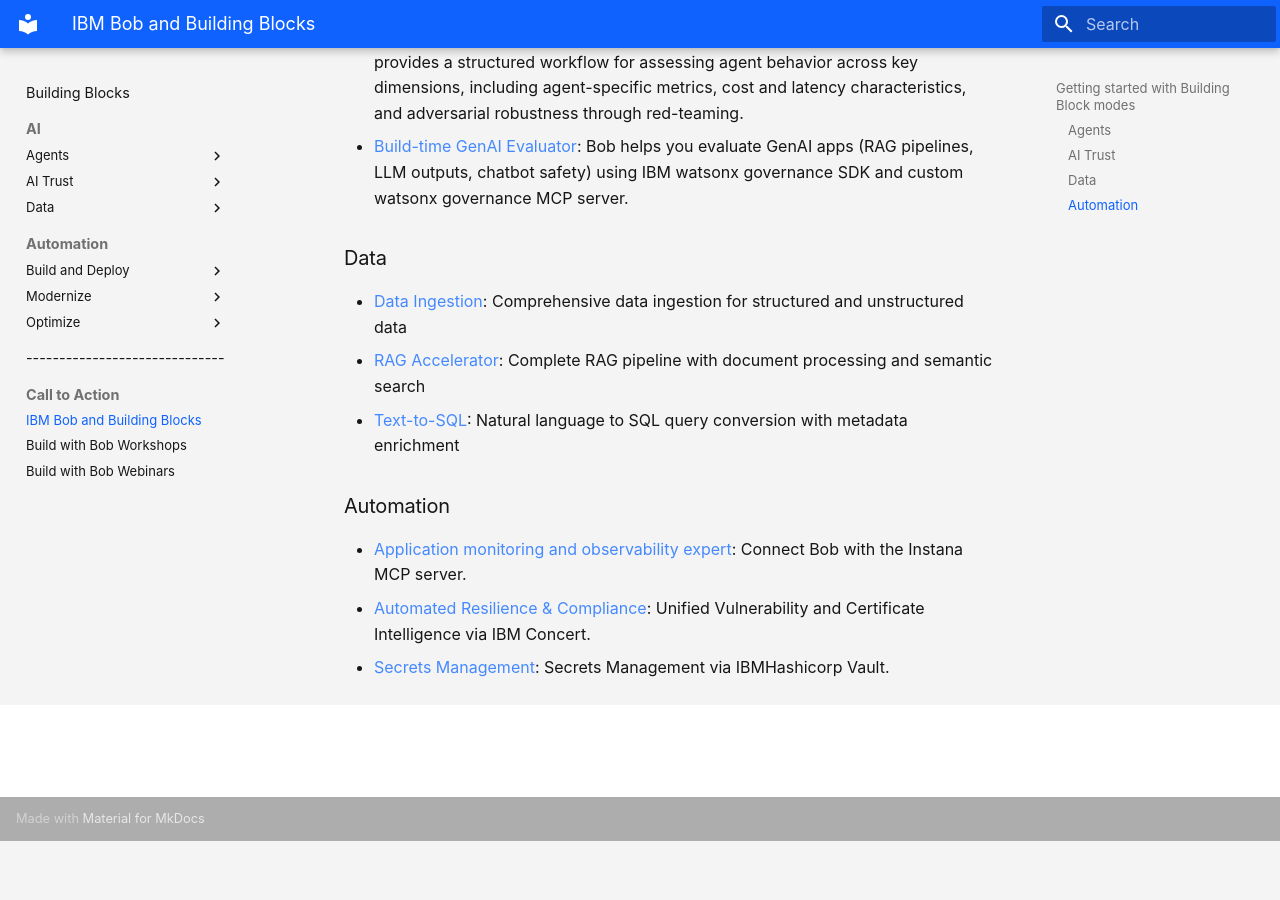
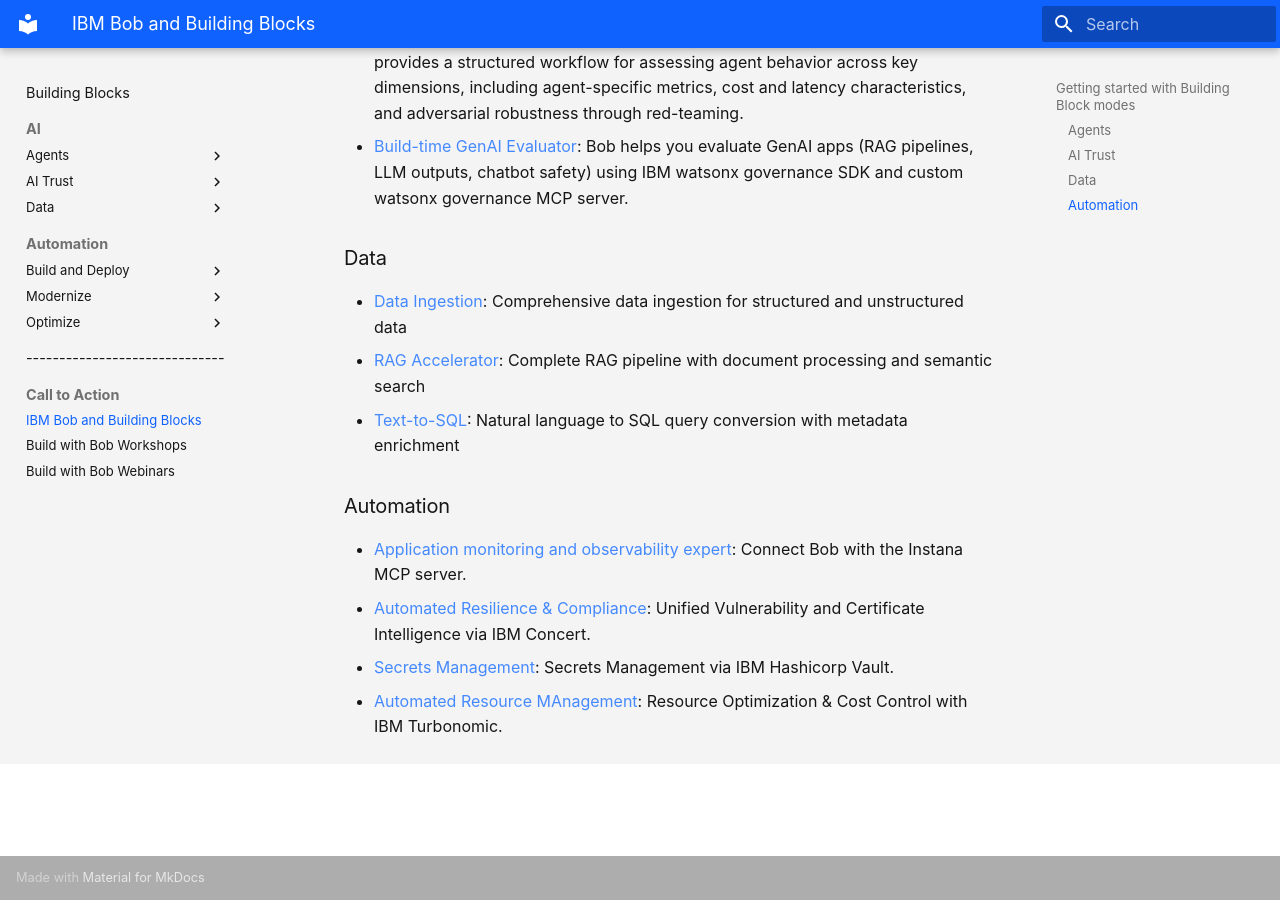
Before and after one commit to ibm-self-serve-assets/building-blocks-docs, an MkDocs documentation site: the page built from docs-src/ibm-bob/index.md, in a window 1280 px wide and 900 px high, scrolled down 1188 px. Built offline with MkDocs 1.6.1 and Material for MkDocs 9.7.7, drawn with Linux system fonts in a browser that asks for light colours; before the commit the page ends 2029 px from its top, so only the background shows below that.

```diff
--- a/docs-src/ibm-bob/index.md
+++ b/docs-src/ibm-bob/index.md
@@ -35,4 +35,5 @@
 ### Automation
 - [Application monitoring and observability expert](https://github.com/ibm-self-serve-assets/building-blocks/blob/main/observe/application-observability/bob-modes/base-modes/application-observability.zip): Connect Bob with the Instana MCP server.
 - [Automated Resilience & Compliance](https://github.com/ibm-self-serve-assets/building-blocks/blob/main/optimize/automated-resilience-and-compliance/bob-modes/base-modes/application-resilience.zip): Unified Vulnerability and Certificate Intelligence via IBM Concert.
-- [Secrets Management](https://github.com/ibm-self-serve-assets/building-blocks/blob/main/build-and-deploy/secrets-management/bob-modes/base-modes/secrets-management.zip): Secrets Management via IBMHashicorp Vault.
+- [Secrets Management](https://github.com/ibm-self-serve-assets/building-blocks/blob/main/build-and-deploy/secrets-management/bob-modes/base-modes/secrets-management.zip): Secrets Management via IBM Hashicorp Vault.
+- [Automated Resource MAnagement](https://github.com/ibm-self-serve-assets/building-blocks/blob/main/optimize/automated-resilience-and-compliance/bob-modes/base-modes/application-resilience.zip): Resource Optimization & Cost Control with IBM Turbonomic.
```
